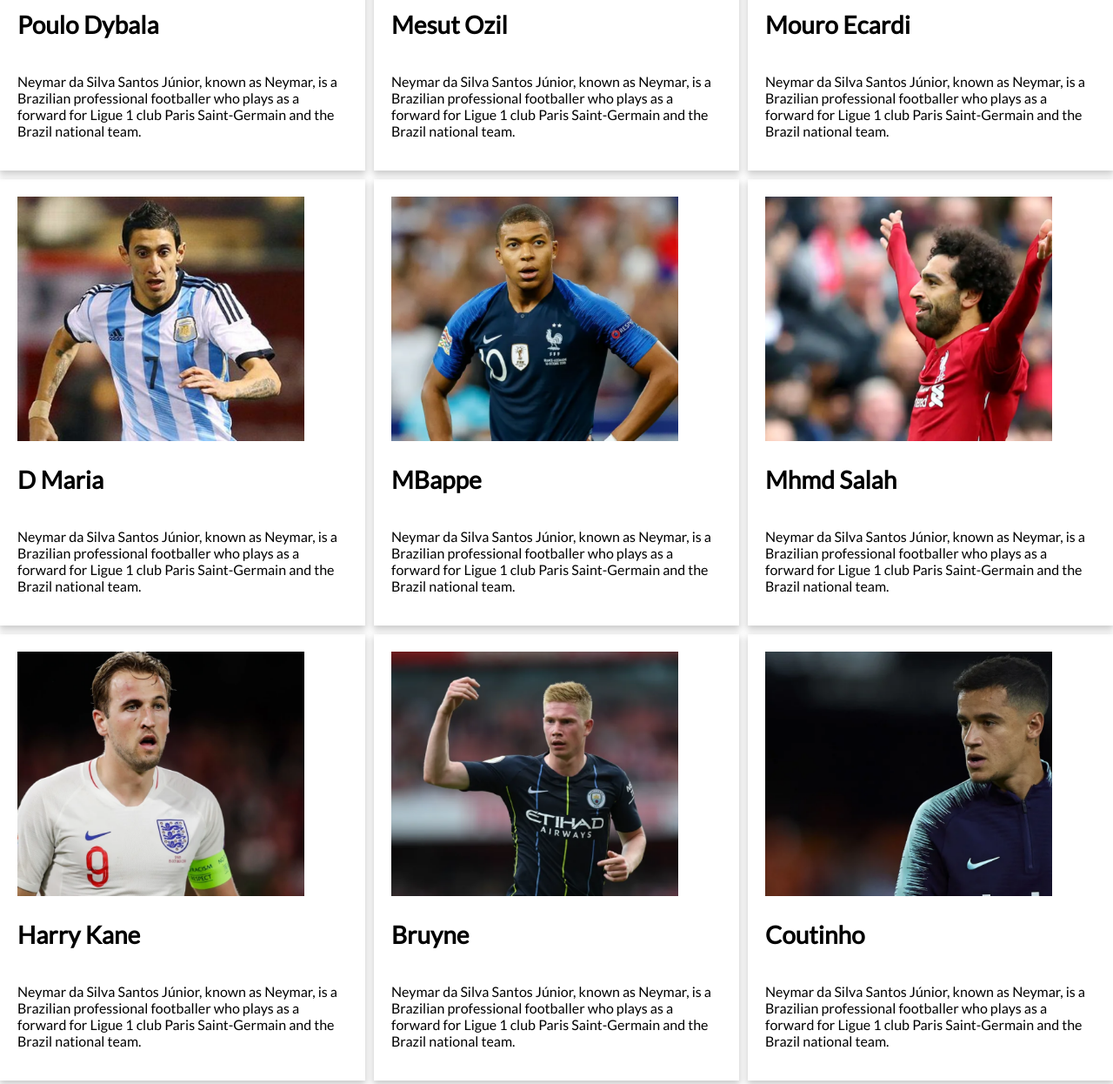
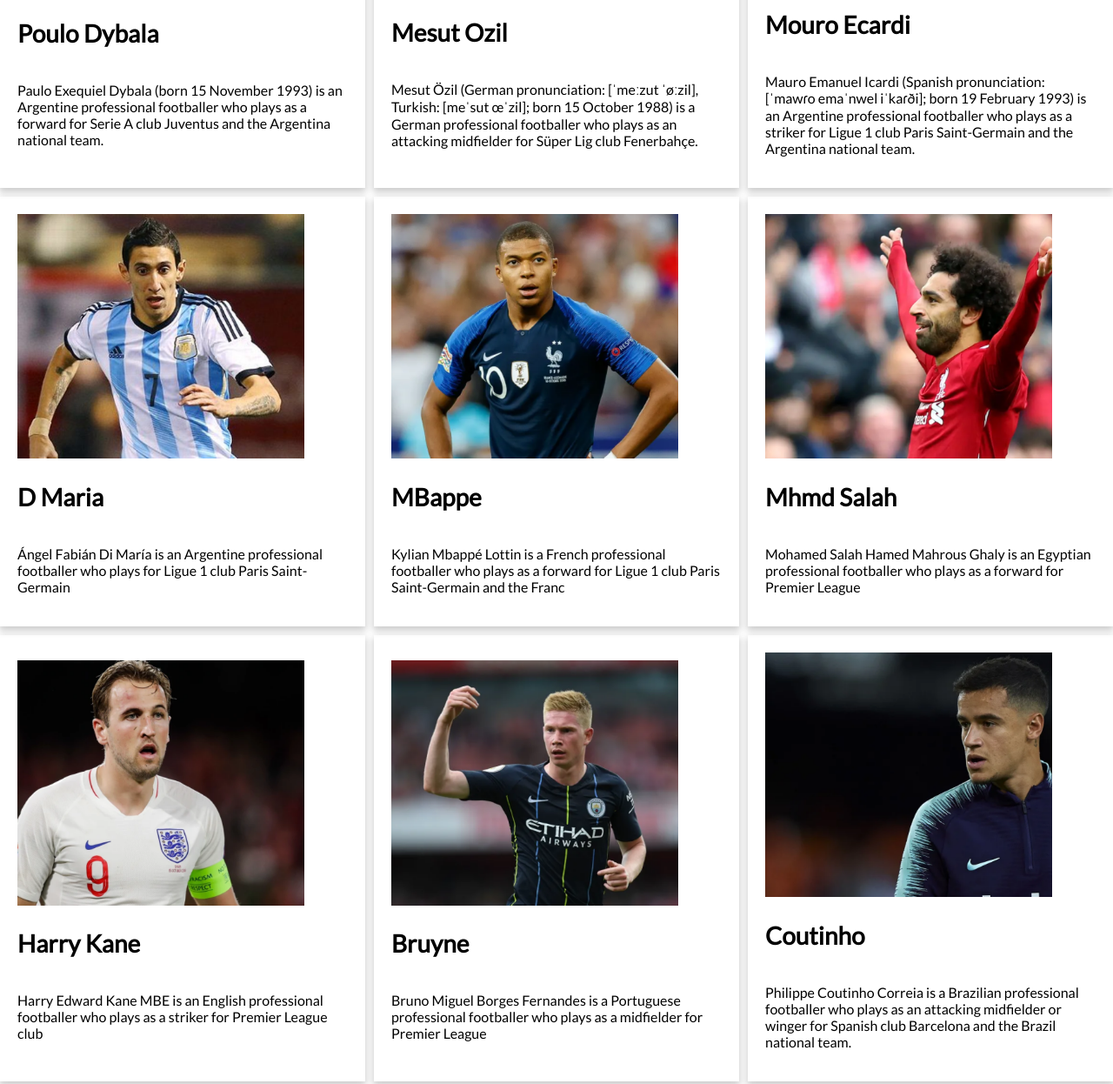
Before and after one commit to orin2002/copa-america-website-responsive, a plain HTML site: page index.html in a window 1280 px wide. Shown: the part 1274-2520 px from the top of the page at 87% size. Drawn offline with Linux system fonts and the light colour scheme.

Commit message:
introduction change

```diff
--- a/index.html
+++ b/index.html
@@ -58,7 +58,7 @@
                         <h2>Lio Messi</h2>
                     </div>
                     <div class="player-desc">
-                        <p>Neymar da Silva Santos Júnior, known as Neymar, is a Brazilian professional footballer who plays as a forward for Ligue 1 club Paris Saint-Germain and the Brazil national team. </p>
+                        <p>Lionel Andrés Messi is an Argentine professional footballer who plays as a forward or an attacking midfielder and captains the Argentina national team </p>
                     </div>
                 </div>
                 <div class="player-box">
@@ -69,7 +69,7 @@
                         <h2>Cr Ronaldo</h2>
                     </div>
                     <div class="player-desc">
-                        <p>Neymar da Silva Santos Júnior, known as Neymar, is a Brazilian professional footballer who plays as a forward for Ligue 1 club Paris Saint-Germain and the Brazil national team. </p>
+                        <p>Cristiano Ronaldo dos Santos Aveiro GOIH ComM is a Portuguese professional footballer who plays as a forward for Serie A club Juventus</p>
                     </div>
                 </div>
                 <div class="player-box">
@@ -80,7 +80,7 @@
                         <h2>Poulo Dybala</h2>
                     </div>
                     <div class="player-desc">
-                        <p>Neymar da Silva Santos Júnior, known as Neymar, is a Brazilian professional footballer who plays as a forward for Ligue 1 club Paris Saint-Germain and the Brazil national team. </p>
+                        <p>Paulo Exequiel Dybala (born 15 November 1993) is an Argentine professional footballer who plays as a forward for Serie A club Juventus and the Argentina national team.</p>
                     </div>
                 </div>
                 <div class="player-box">
@@ -91,7 +91,7 @@
                         <h2>Mesut Ozil</h2>
                     </div>
                     <div class="player-desc">
-                        <p>Neymar da Silva Santos Júnior, known as Neymar, is a Brazilian professional footballer who plays as a forward for Ligue 1 club Paris Saint-Germain and the Brazil national team. </p>
+                        <p>Mesut Özil (German pronunciation: [ˈmeːzut ˈøːzil], Turkish: [meˈsut œˈzil]; born 15 October 1988) is a German professional footballer who plays as an attacking midfielder for Süper Lig club Fenerbahçe. </p>
                     </div>
                 </div>
 
@@ -103,7 +103,7 @@
                         <h2>Mouro Ecardi</h2>
                     </div>
                     <div class="player-desc">
-                        <p>Neymar da Silva Santos Júnior, known as Neymar, is a Brazilian professional footballer who plays as a forward for Ligue 1 club Paris Saint-Germain and the Brazil national team. </p>
+                        <p>Mauro Emanuel Icardi (Spanish pronunciation: [ˈmawɾo emaˈnwel iˈkaɾði]; born 19 February 1993) is an Argentine professional footballer who plays as a striker for Ligue 1 club Paris Saint-Germain and the Argentina national team.</p>
                     </div>
                 </div>
                 <div class="player-box">
@@ -114,7 +114,7 @@
                         <h2>D Maria</h2>
                     </div>
                     <div class="player-desc">
-                        <p>Neymar da Silva Santos Júnior, known as Neymar, is a Brazilian professional footballer who plays as a forward for Ligue 1 club Paris Saint-Germain and the Brazil national team. </p>
+                        <p>Ángel Fabián Di María is an Argentine professional footballer who plays for Ligue 1 club Paris Saint-Germain</p>
                     </div>
                 </div>
                 <div class="player-box">
@@ -125,7 +125,7 @@
                         <h2>MBappe</h2>
                     </div>
                     <div class="player-desc">
-                        <p>Neymar da Silva Santos Júnior, known as Neymar, is a Brazilian professional footballer who plays as a forward for Ligue 1 club Paris Saint-Germain and the Brazil national team. </p>
+                        <p>Kylian Mbappé Lottin is a French professional footballer who plays as a forward for Ligue 1 club Paris Saint-Germain and the Franc </p>
                     </div>
                 </div>
                 <div class="player-box">
@@ -136,7 +136,7 @@
                         <h2>Mhmd Salah</h2>
                     </div>
                     <div class="player-desc">
-                        <p>Neymar da Silva Santos Júnior, known as Neymar, is a Brazilian professional footballer who plays as a forward for Ligue 1 club Paris Saint-Germain and the Brazil national team. </p>
+                        <p>Mohamed Salah Hamed Mahrous Ghaly is an Egyptian professional footballer who plays as a forward for Premier League </p>
                     </div>
                 </div>
                 <div class="player-box">
@@ -147,7 +147,7 @@
                         <h2>Harry Kane</h2>
                     </div>
                     <div class="player-desc">
-                        <p>Neymar da Silva Santos Júnior, known as Neymar, is a Brazilian professional footballer who plays as a forward for Ligue 1 club Paris Saint-Germain and the Brazil national team. </p>
+                        <p>Harry Edward Kane MBE is an English professional footballer who plays as a striker for Premier League club </p>
                     </div>
                 </div>
                 <div class="player-box">
@@ -158,7 +158,7 @@
                         <h2>Bruyne</h2>
                     </div>
                     <div class="player-desc">
-                        <p>Neymar da Silva Santos Júnior, known as Neymar, is a Brazilian professional footballer who plays as a forward for Ligue 1 club Paris Saint-Germain and the Brazil national team. </p>
+                        <p>Bruno Miguel Borges Fernandes is a Portuguese professional footballer who plays as a midfielder for Premier League </p>
                     </div>
                 </div>
                 <div class="player-box">
@@ -169,7 +169,7 @@
                         <h2>Coutinho</h2>
                     </div>
                     <div class="player-desc">
-                        <p>Neymar da Silva Santos Júnior, known as Neymar, is a Brazilian professional footballer who plays as a forward for Ligue 1 club Paris Saint-Germain and the Brazil national team. </p>
+                        <p>Philippe Coutinho Correia is a Brazilian professional footballer who plays as an attacking midfielder or winger for Spanish club Barcelona and the Brazil national team.</p>
                     </div>
                 </div>
             </div>
```
